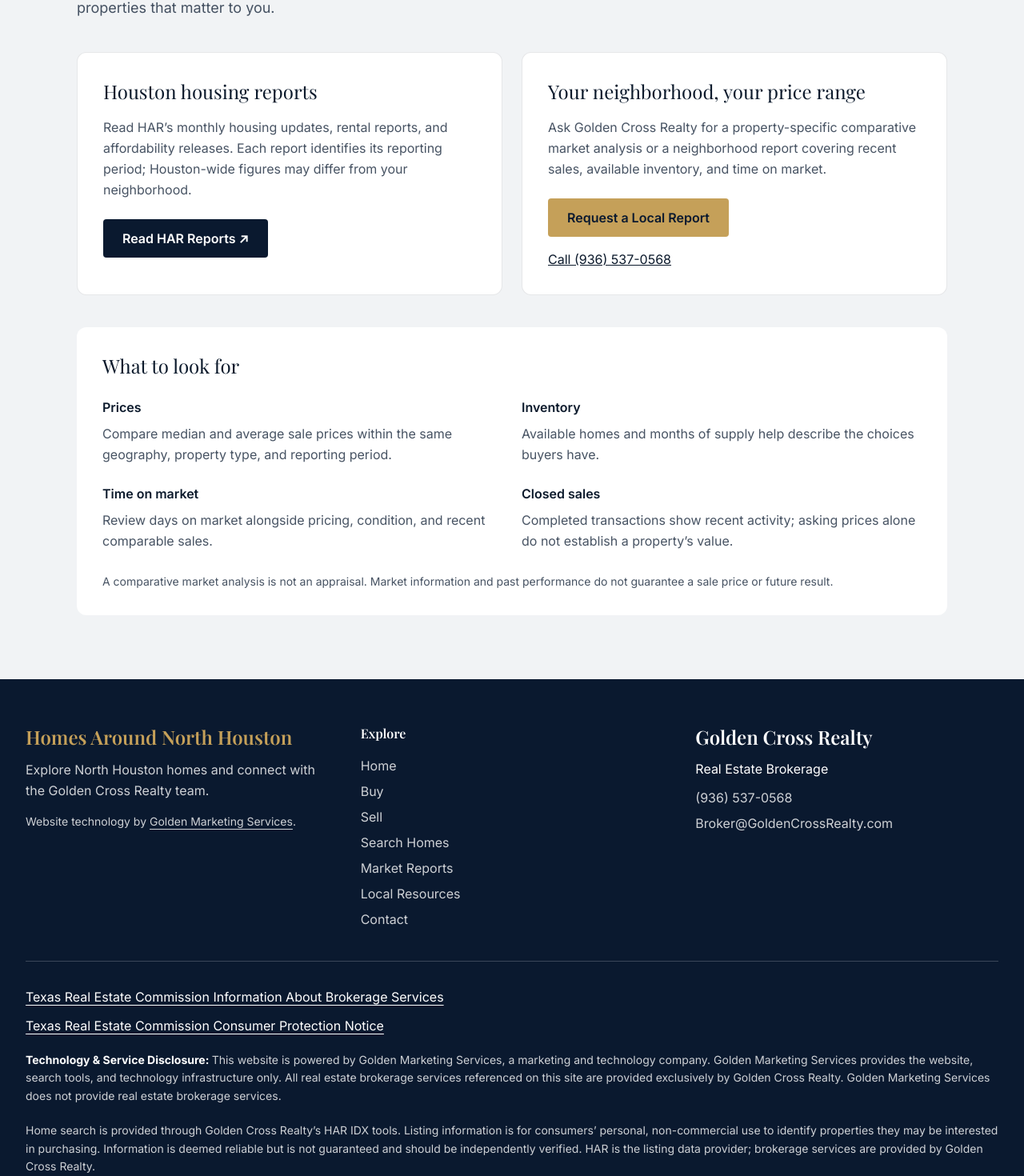
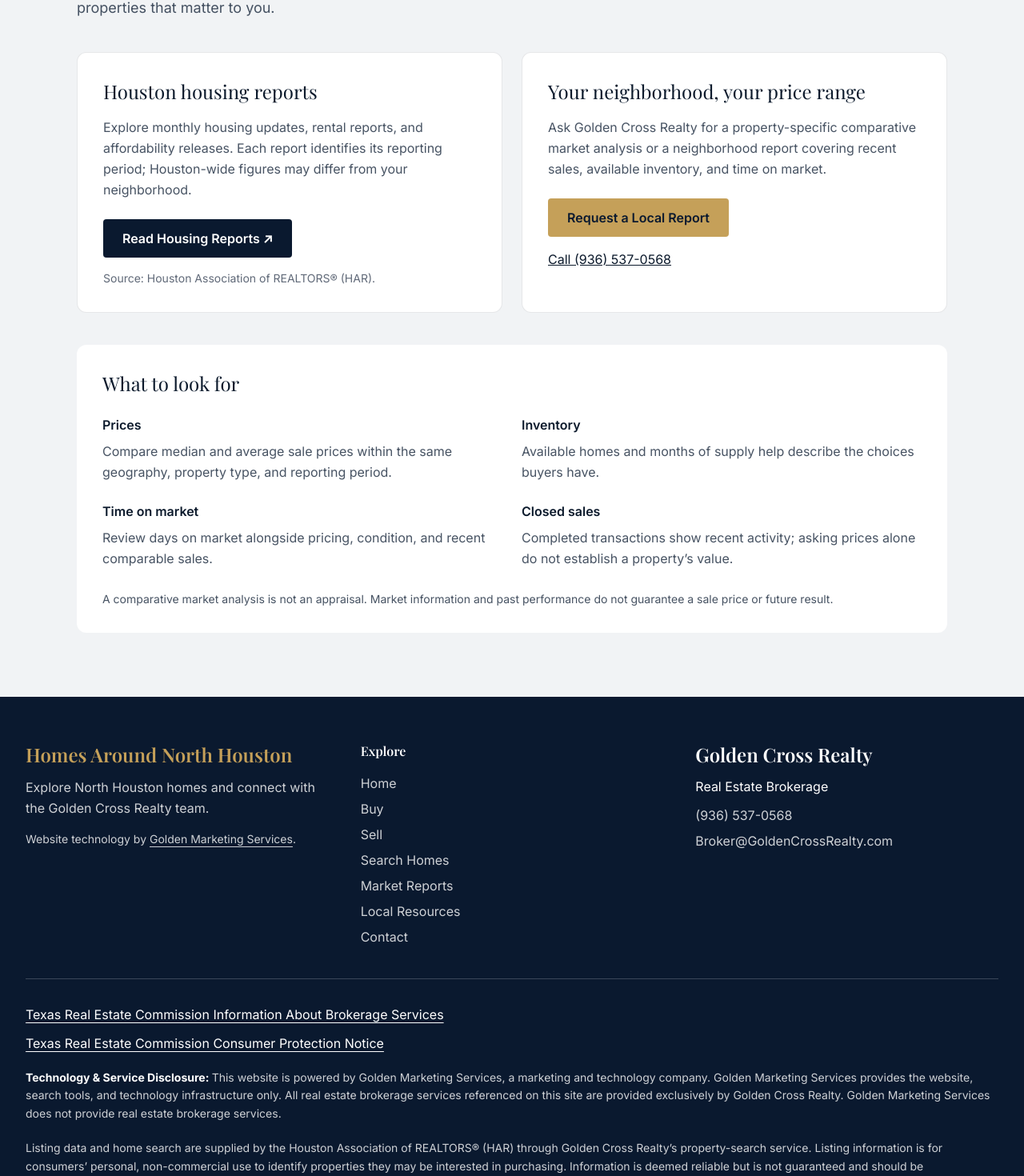
Before and after one commit to sentinelstechnologygroup-stack/homes-around-north-houston-v1, a React (Vite) app: page /market-reports in a window 1280 px wide. Shown: the part 290-1760 px from the top of the page at 80% size. Built offline with nearby package versions, Linux system fonts and the light colour scheme.

Commit message:
Replace IDX jargon with consumer-friendly home search wording

```diff
--- a/index.html
+++ b/index.html
@@ -5,7 +5,7 @@
     <link rel="icon" type="image/svg+xml" href="/favicon.svg" />
     <meta name="viewport" content="width=device-width, initial-scale=1.0" />
     <title>Homes Around North Houston | Golden Cross Realty</title>
-    <meta name="description" content="Search North Houston homes with Golden Cross Realty. Explore HAR market reports and local homeowner resources. Website technology by Golden Marketing Services." />
+    <meta name="description" content="Search North Houston homes with Golden Cross Realty. Explore local market reports and local homeowner resources. Website technology by Golden Marketing Services." />
     <meta name="keywords" content="Homes Around North Houston, North Houston Real Estate, Homes for Sale North Houston, North Houston Realtors, Magnolia Homes for Sale, Tomball Homes for Sale, Conroe Homes for Sale, The Woodlands Homes for Sale, North Houston Home Values, North Houston Real Estate Market" />
     <meta property="og:title" content="Homes Around North Houston | Golden Cross Realty" />
     <meta property="og:description" content="Search North Houston homes with Golden Cross Realty. Website technology by Golden Marketing Services." />
--- a/src/components/landing/BuyersSection.jsx
+++ b/src/components/landing/BuyersSection.jsx
@@ -40,7 +40,7 @@ export default function BuyersSection() {
             </div>
             {/* Floating stat */}
             <div className="absolute -bottom-6 -right-4 lg:-right-8 bg-[#0A192F] text-white p-6 rounded-xl shadow-2xl">
-              <p className="text-[#C5A059] font-display text-3xl font-semibold">HAR IDX</p>
+              <p className="text-[#C5A059] font-display text-3xl font-semibold">Find Your Home</p>
               <p className="font-body text-white/70 text-sm">Explore Current Listings</p>
             </div>
           </motion.div>
--- a/src/components/landing/Footer.jsx
+++ b/src/components/landing/Footer.jsx
@@ -12,7 +12,7 @@ export default function Footer(){
   <div className="border-t border-white/20 pt-8 space-y-5">
    <div className="flex flex-col gap-3 text-base"><a href={BROKERAGE.iabs} target="_blank" rel="noopener noreferrer" className="underline underline-offset-4">Texas Real Estate Commission Information About Brokerage Services</a><a href={BROKERAGE.consumerNotice} target="_blank" rel="noopener noreferrer" className="underline underline-offset-4">Texas Real Estate Commission Consumer Protection Notice</a></div>
    <p className="text-sm text-white/80 leading-relaxed"><strong className="text-white">Technology &amp; Service Disclosure: </strong>{TECHNOLOGY_DISCLOSURE}</p>
-   <p className="text-sm text-white/80 leading-relaxed">Home search is provided through Golden Cross Realty’s HAR IDX tools. Listing information is for consumers’ personal, non-commercial use to identify properties they may be interested in purchasing. Information is deemed reliable but is not guaranteed and should be independently verified. HAR is the listing data provider; brokerage services are provided by Golden Cross Realty.</p>
+   <p className="text-sm text-white/80 leading-relaxed">Listing data and home search are supplied by the Houston Association of REALTORS® (HAR) through Golden Cross Realty’s property-search service. Listing information is for consumers’ personal, non-commercial use to identify properties they may be interested in purchasing. Information is deemed reliable but is not guaranteed and should be independently verified. HAR is the listing data provider; brokerage services are provided by Golden Cross Realty.</p>
    <p className="text-sm text-white/80">Equal Housing Opportunity.</p>
    <div className="flex flex-col sm:flex-row gap-4 sm:justify-between text-sm text-white/70"><p>© {new Date().getFullYear()} Homes Around North Houston. All rights reserved.</p><div className="flex gap-5"><Link to="/privacy" className="underline">Privacy Policy</Link><Link to="/terms" className="underline">Terms &amp; Disclosures</Link></div></div>
   </div>
--- a/src/components/landing/MarketReportSection.jsx
+++ b/src/components/landing/MarketReportSection.jsx
@@ -4,7 +4,7 @@ export default function MarketReportSection(){
  return <section id="market" className="bg-[#F1F3F5] py-20"><div className="max-w-4xl mx-auto px-6 text-center">
   <p className="text-[#9A7437] font-semibold tracking-widest uppercase mb-4">Market Reports</p>
   <h2 className="font-display text-3xl md:text-5xl text-[#0A192F] mb-6">Understand the market before you move</h2>
-  <p className="text-[#0A192F]/75 text-lg leading-relaxed mb-8">Explore HAR’s published Houston housing reports and ask Golden Cross Realty for an analysis of your neighborhood, price range, or property.</p>
+  <p className="text-[#0A192F]/75 text-lg leading-relaxed mb-8">Explore published Houston housing reports and ask Golden Cross Realty for an analysis of your neighborhood, price range, or property.</p>
   <Link to="/market-reports" className="inline-block rounded bg-[#0A192F] text-white px-7 py-4 font-semibold">View Market Reports →</Link>
  </div></section>;
 }
--- a/src/pages/Legal.jsx
+++ b/src/pages/Legal.jsx
@@ -10,7 +10,7 @@ export default function Legal({type}){
  ['Privacy questions','Contact Golden Cross Realty using the email below to ask about information you have sent or request a correction. Do not include financial account details or other sensitive documents in this inquiry form.']
  ]:[
  ['Technology and brokerage services',TECHNOLOGY_DISCLOSURE],
- ['Property information','HAR supplies the IDX search and listing details. IDX information is intended for consumers’ personal, non-commercial use to identify properties they may be interested in purchasing. Information is deemed reliable but not guaranteed; independently verify price, availability, dimensions, school assignments, and other details.'],
+ ['Property information','The Houston Association of REALTORS® (HAR) supplies home search and listing details. Listing information is intended for consumers’ personal, non-commercial use to identify properties they may be interested in purchasing. Information is deemed reliable but not guaranteed; independently verify price, availability, dimensions, school assignments, and other details.'],
  ['Market information','Published market reports describe a particular reporting period and geography. A comparative market analysis is not an appraisal, and no market report guarantees a transaction outcome.'],
  ['Independent service providers','Local resource categories are informational. Consumers should independently check a provider’s licensing, insurance, qualifications, availability, and terms before engaging them.'],
  ['Representation and fair housing','Using this website or sending an inquiry does not by itself establish a brokerage representation agreement. Discuss representation directly with Golden Cross Realty. Equal Housing Opportunity.']
--- a/src/pages/MarketReports.jsx
+++ b/src/pages/MarketReports.jsx
@@ -3,9 +3,9 @@ import { Link } from 'react-router-dom';
 import PageShell from '@/components/PageShell';
 import { HAR_MARKET_REPORTS, BROKERAGE } from '@/lib/siteConfig';
 export default function MarketReports(){
- return <PageShell title="North Houston Market Reports" intro="Start with HAR’s published housing reports, then look closer at the communities and properties that matter to you.">
+ return <PageShell title="North Houston Market Reports" intro="Start with the latest published housing reports, then look closer at the communities and properties that matter to you.">
   <div className="grid md:grid-cols-2 gap-6">
-   <article className="rounded-xl bg-white border border-[#0A192F]/10 p-8"><h2 className="font-display text-2xl mb-4">Houston housing reports</h2><p className="leading-relaxed text-[#0A192F]/75 mb-6">Read HAR’s monthly housing updates, rental reports, and affordability releases. Each report identifies its reporting period; Houston-wide figures may differ from your neighborhood.</p><a href={HAR_MARKET_REPORTS} target="_blank" rel="noopener noreferrer" className="inline-block bg-[#0A192F] text-white px-6 py-3 rounded font-semibold">Read HAR Reports ↗</a></article>
+   <article className="rounded-xl bg-white border border-[#0A192F]/10 p-8"><h2 className="font-display text-2xl mb-4">Houston housing reports</h2><p className="leading-relaxed text-[#0A192F]/75 mb-6">Explore monthly housing updates, rental reports, and affordability releases. Each report identifies its reporting period; Houston-wide figures may differ from your neighborhood.</p><a href={HAR_MARKET_REPORTS} target="_blank" rel="noopener noreferrer" className="inline-block bg-[#0A192F] text-white px-6 py-3 rounded font-semibold">Read Housing Reports ↗</a><p className="mt-4 text-sm text-[#0A192F]/65">Source: Houston Association of REALTORS® (HAR).</p></article>
    <article className="rounded-xl bg-white border border-[#0A192F]/10 p-8"><h2 className="font-display text-2xl mb-4">Your neighborhood, your price range</h2><p className="leading-relaxed text-[#0A192F]/75 mb-6">Ask Golden Cross Realty for a property-specific comparative market analysis or a neighborhood report covering recent sales, available inventory, and time on market.</p><Link to="/#contact" className="inline-block bg-[#C5A059] text-[#0A192F] px-6 py-3 rounded font-semibold">Request a Local Report</Link><a href={BROKERAGE.phoneHref} className="block mt-4 underline">Call {BROKERAGE.phone}</a></article>
   </div>
   <section className="mt-10 bg-white p-8 rounded-xl"><h2 className="font-display text-2xl mb-6">What to look for</h2><dl className="grid sm:grid-cols-2 gap-6">
```
Also changed, not shown: src/pages/Homes.jsx (+4 -4 lines).
